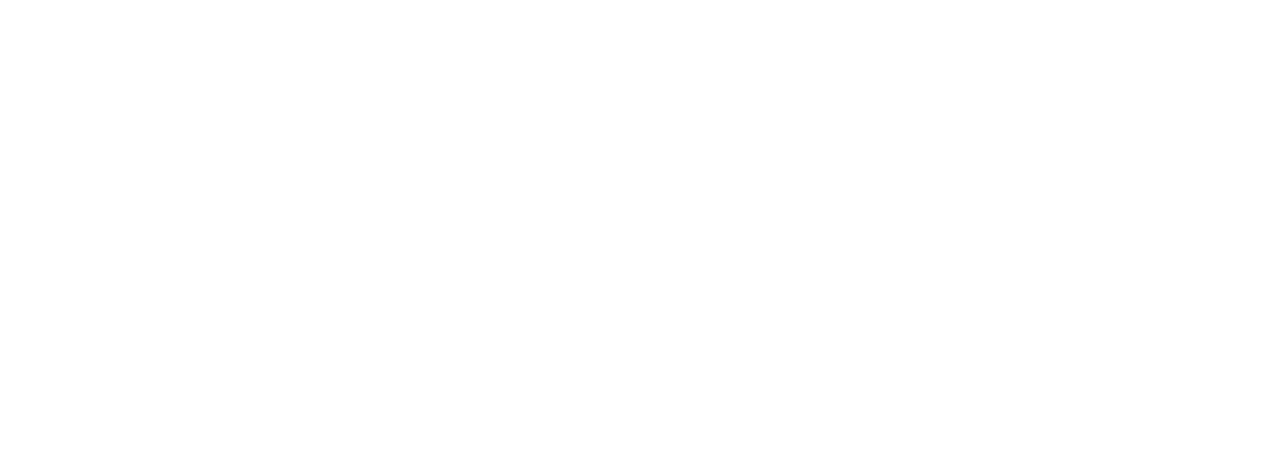
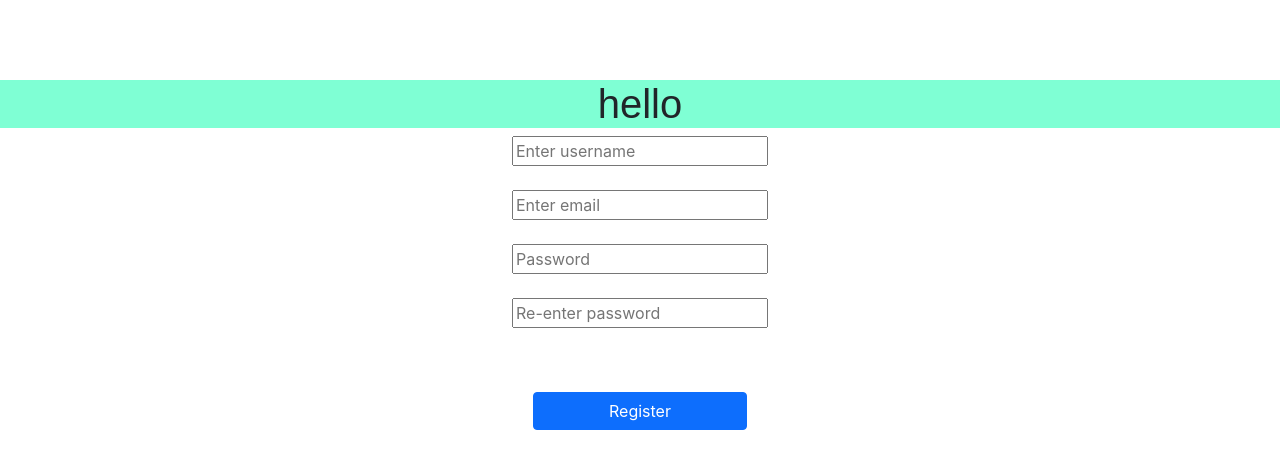
Before and after one commit to partyzl/bookstack, a React (Create React App) app in the folder client/: page /registration in a window 1280 px wide. Shown: the top 468 px of the page. Built offline with nearby package versions, Linux system fonts and the light colour scheme.

Commit message:
added basic register page and route, will improve functionality when connected to backen

```diff
--- a/client/src/App.js
+++ b/client/src/App.js
@@ -1,6 +1,6 @@
 import "./App.css";
 import { Switch, Route } from "react-router-dom";
-import { Login, Home, Search } from "./pages";
+import { Login, Registration, Home, Search } from "./pages";
 import { Landing, ToBeRead } from "./pages/Library";
 import { BookContextProvider } from "./context/bookContext";
 
@@ -12,6 +12,10 @@
           {/* Account Creation Routes */}
           <Route path="/login">
            <Login />
+          </Route>
+
+          <Route path="/registration">
+           <Registration />
           </Route>
 
           {/* NAVBAR ROUTES */}
--- /dev/null
+++ b/client/src/pages/AccountSetup/Login/index.js
@@ -0,0 +1,49 @@
+import React from "react";
+import { useHistory } from "react-router";
+import { Button } from "../../../components";
+import { Header } from "../../../layout"
+import "./styles.css";
+
+const Login = () => {
+
+    let history = useHistory();
+
+    const home = () => {
+      history.push("/");
+    };
+
+    // will make this consider auth when we link to backend
+
+    return (
+        <div className="body">
+            <Header />
+            <form>
+                <input
+                    type="text"
+                    placeholder="Enter username"
+                    name="username"
+                />
+                <br/>
+                <input
+                    type="text"
+                    placeholder="Enter email"
+                    name="email"
+                />
+                <br/>
+                <input
+                    type="password"
+                    placeholder="Password"
+                    name="password"
+                />
+                <Button
+                    type="submit"
+                    className={"btn btn-primary col-sm-2 mb-3"}
+                    value="Login"
+                    onClick={home}
+                />
+            </form>
+        </div>
+    );
+};
+
+export default Login;
--- a/client/src/pages/Login/index.js
+++ b/client/src/pages/AccountSetup/Registration/index.js
@@ -1,13 +1,14 @@
 import React from "react";
 import { useHistory } from "react-router";
-import { Button } from "../../components";
-import { Header } from "../../layout"
-import "./styles.css";
+import { Button } from "../../../components";
+import { Header } from "../../../layout"
+import "../Login/styles.css";
 
-const Login = () => {
+const Register = () => {
 
     let history = useHistory();
 
+    // will send user to account setup
     const home = () => {
       history.push("/");
     };
@@ -35,10 +36,16 @@
                     placeholder="Password"
                     name="password"
                 />
+                <br/>
+                <input
+                    type="password"
+                    placeholder="Re-enter password"
+                    name="re-enter-password"
+                />
                 <Button
                     type="submit"
                     className={"btn btn-primary col-sm-2 mb-3"}
-                    value="Login"
+                    value="Register"
                     onClick={home}
                 />
             </form>
@@ -46,4 +53,4 @@
     );
 };
 
-export default Login;
+export default Register;
--- /dev/null
+++ b/client/src/pages/AccountSetup/index.js
@@ -0,0 +1,2 @@
+export { default as Login } from "./Login"
+export { default as Registration } from "./Registration"
--- a/client/src/pages/index.js
+++ b/client/src/pages/index.js
@@ -5,4 +5,5 @@
 // export { default as Profile } from "./Profile";
 // export { default as ToBeRead } from "./Library/ToBeRead";
 
-export { default as Login } from "./Login";
+export { default as Login } from "./AccountSetup/Login";
+export { default as Registration } from "./AccountSetup/Registration";
```
Also changed, not shown: client/src/pages/AccountSetup/Login/styles.css (renamed from client/src/pages/Login/styles.css), client/src/pages/Registration/index.js (deleted).
